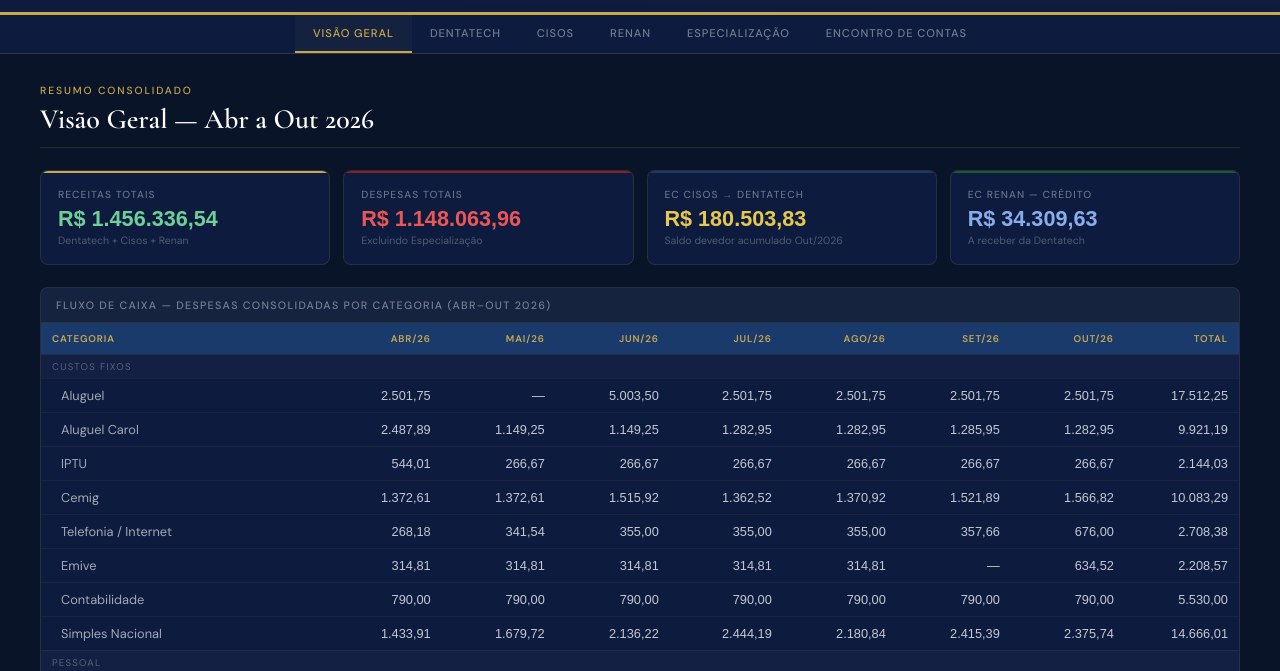
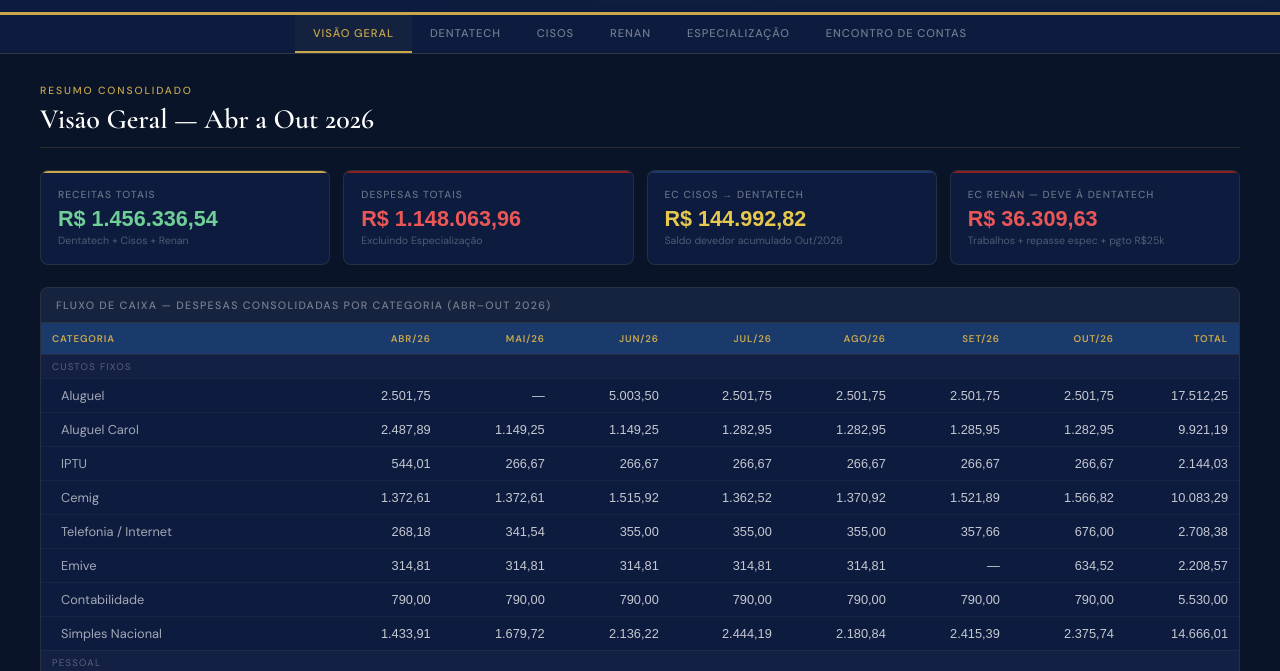
Before and after one commit to polyanalemosfinancas-lgtm/lume-controle, a plain HTML site: page dentatech.html in a window 1280 px wide. Shown: the part 89-760 px from the top of the page. Drawn offline with nearby package versions, Linux system fonts and the light colour scheme.

Commit message:
Add files via upload

```diff
--- a/dentatech.html
+++ b/dentatech.html
@@ -121,8 +121,8 @@ body{font-family:'DM Sans',sans-serif;background:var(--navy3);color:var(--white)
   <div class="kpi-grid">
     <div class="kpi cg"><div class="kpi-label">Receitas totais</div><div class="kpi-value pos">R$ 1.456.336,54</div><div class="kpi-sub">Dentatech + Cisos + Renan</div></div>
     <div class="kpi cr"><div class="kpi-label">Despesas totais</div><div class="kpi-value neg">R$ 1.148.063,96</div><div class="kpi-sub">Excluindo Especialização</div></div>
-    <div class="kpi cb"><div class="kpi-label">EC Cisos → Dentatech</div><div class="kpi-value warn">R$ 180.503,83</div><div class="kpi-sub">Saldo devedor acumulado Out/2026</div></div>
-    <div class="kpi cgr"><div class="kpi-label">EC Renan — Crédito</div><div class="kpi-value azul">R$ 34.309,63</div><div class="kpi-sub">A receber da Dentatech</div></div>
+    <div class="kpi cb"><div class="kpi-label">EC Cisos → Dentatech</div><div class="kpi-value warn">R$ 144.992,82</div><div class="kpi-sub">Saldo devedor acumulado Out/2026</div></div>
+    <div class="kpi cr"><div class="kpi-label">EC Renan — Deve à Dentatech</div><div class="kpi-value neg">R$ 36.309,63</div><div class="kpi-sub">Trabalhos + repasse espec + pgto R$25k</div></div>
   </div>
   <!-- Fluxo de caixa horizontal consolidado -->
   <div class="table-wrap">
```
